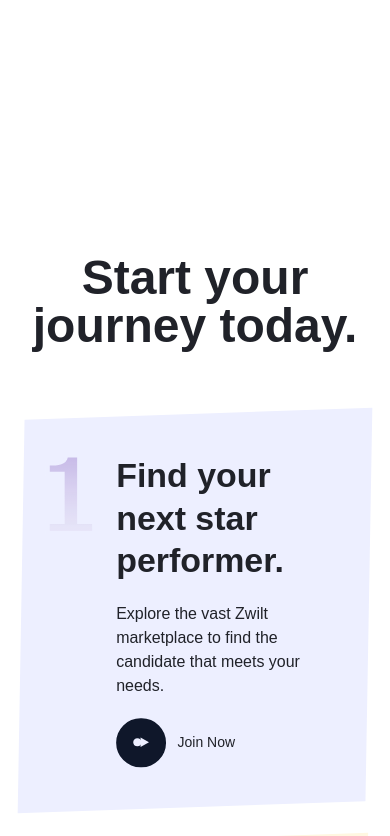
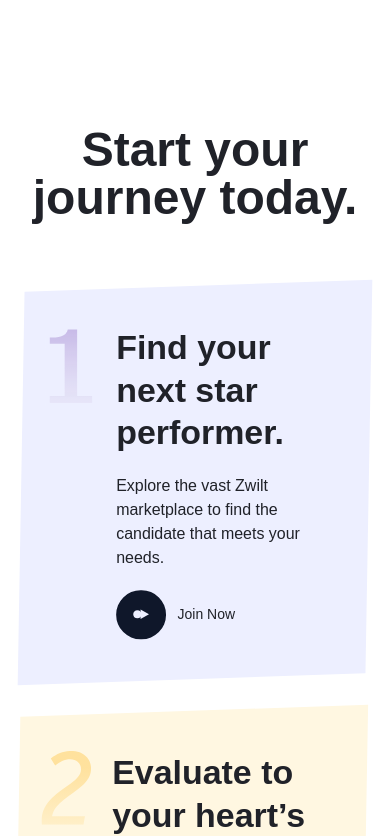
Before and after one commit to DamifeZion/punch-cool-test, a React (Vite) app: page / in a window 390 px wide. Shown: the part 5290-6126 px from the top of the page. Built offline with nearby package versions, Linux system fonts and the light colour scheme; a web font is replaced by a local one.

Commit message:
completed responsiveness for journey

```diff
--- a/src/page/Home.tsx
+++ b/src/page/Home.tsx
@@ -139,7 +139,7 @@ const Home = () => {
          </section>
 
          {/*=== SECTION FIVE ===*/}
-         <section id="4" className="py-32 relative bg-white">
+         <section id="5" className="pb-16 relative bg-white lg:py-32">
             <h1 className="text-center text-5xl text-pretty font-bold lg:text-[54px]">
                Start your journey today.
             </h1>
@@ -153,8 +153,8 @@ const Home = () => {
             </div>
          </section>
 
-
-         <section>
+         {/*=== SECTION SIX ===*/}
+         <section id="6" className="">
 
          </section>
       </section>
```
